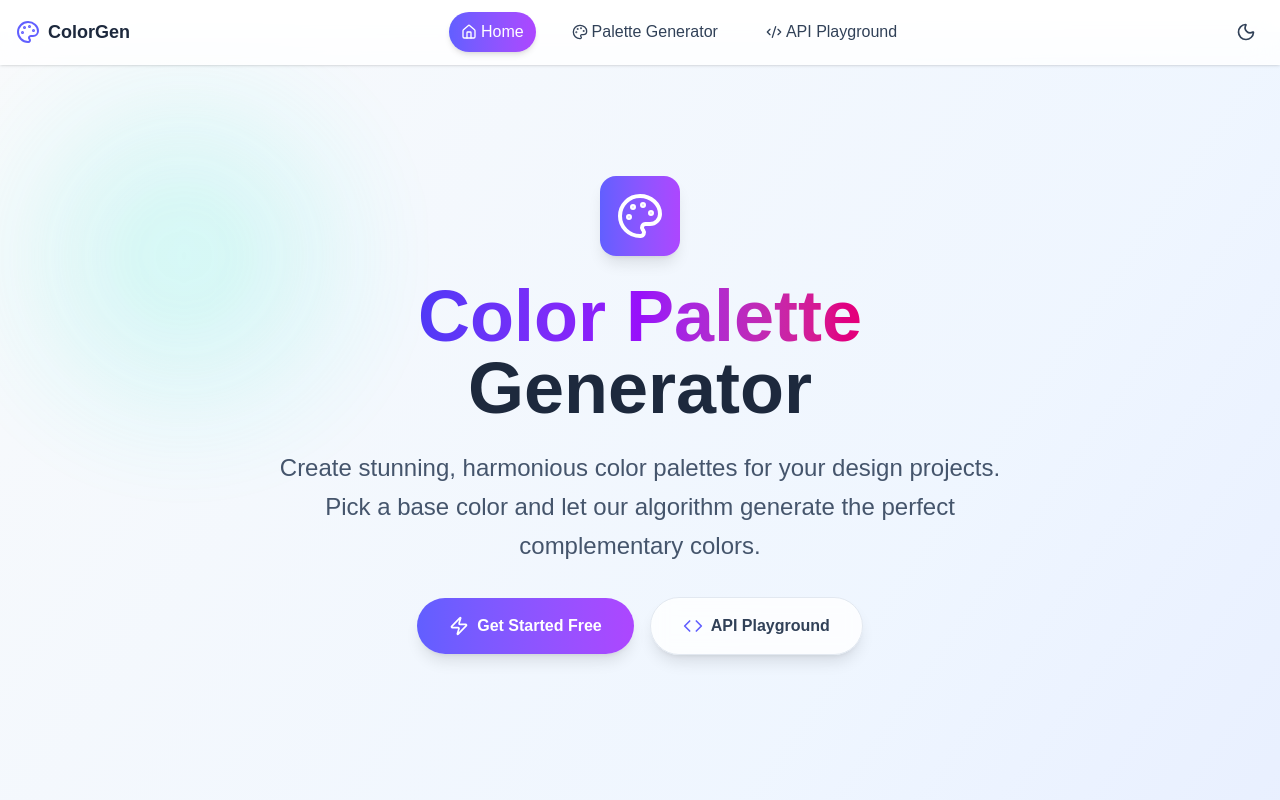
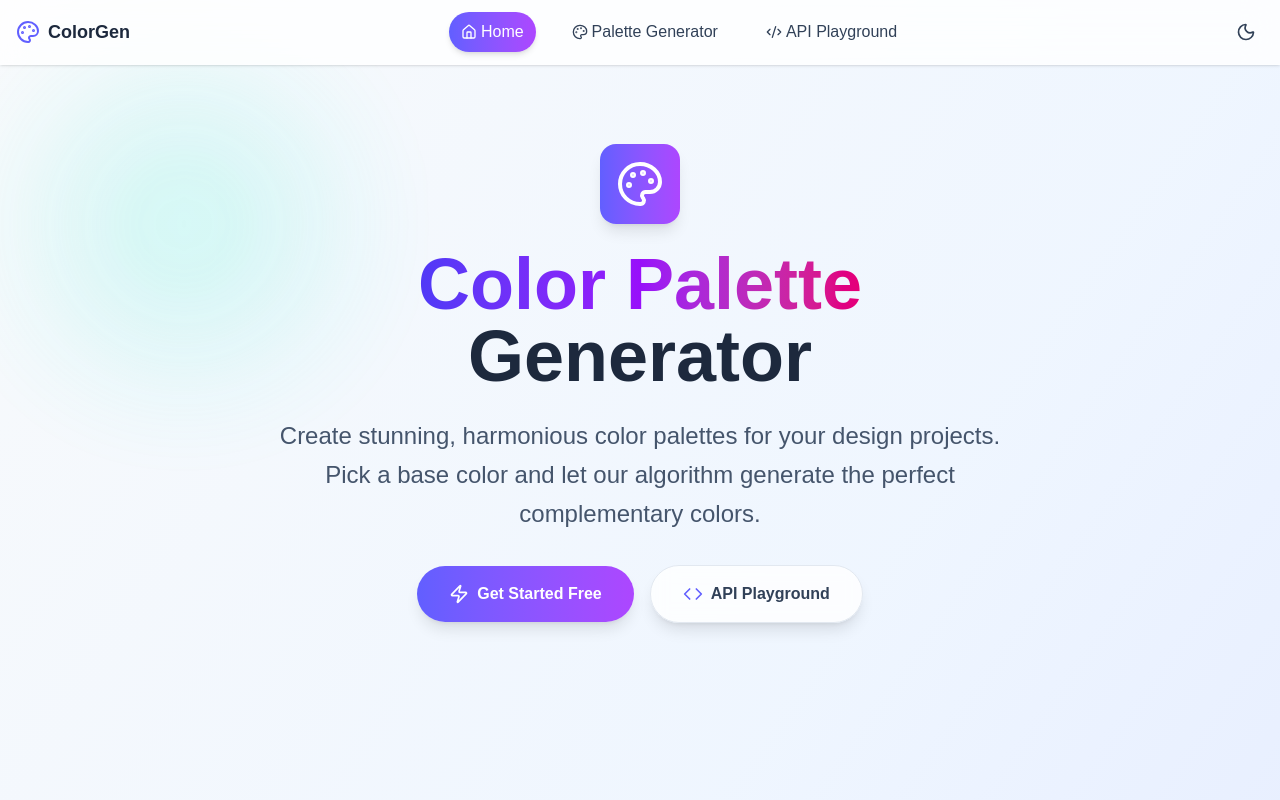
Before and after one commit to pd241008/Color-Palate-Generator, a Next.js app: page / in a window 1280 px wide. Shown: the top 800 px of the page. Built offline with nearby package versions, Linux system fonts and the light colour scheme.

Commit message:
Update layout.tsx

```diff
--- a/src/app/layout.tsx
+++ b/src/app/layout.tsx
@@ -28,7 +28,7 @@ export default function RootLayout({
       lang="en"
       className="scroll-smooth">
       <body
-        className={`${geistSans.variable} ${geistMono.variable} antialiased my-8`}>
+        className={`${geistSans.variable} ${geistMono.variable} antialiased `}>
         {/* ✅ Navbar will now appear on every page */}
         <Navbar />
 
```
